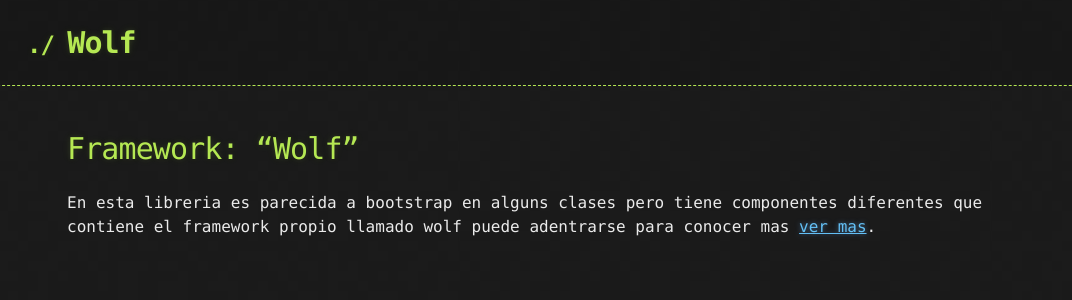
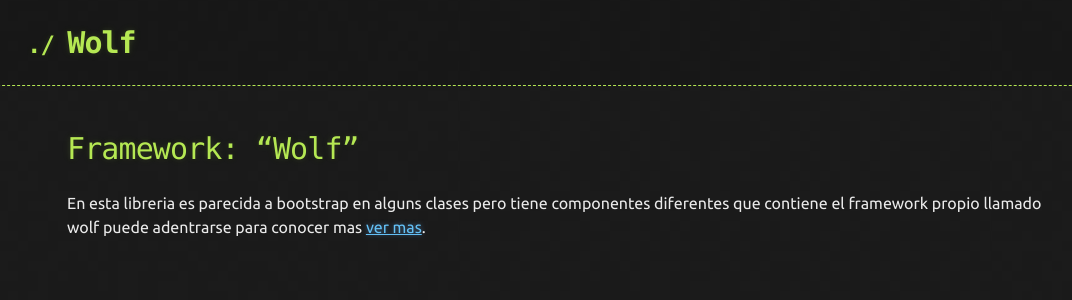
Before and after one commit to NinjaDiaz007/Block, a Jekyll site: the page built from index.md, in a window 1280 px wide. Shown: the top 300 px of the page, without its empty margins (73-1145 px from the left). Built offline with Jekyll 4.4.1, drawn with Linux system fonts in a browser that asks for light colours; our own code applies the rules of GitHub Pages for plain Markdown files.

Commit message:
Add files via upload

```diff
--- a/assets/css/wolf.css
+++ b/assets/css/wolf.css
@@ -1,2 +1,6 @@
 /*Tipo Grafia*/
-@import url('https://fonts.googleapis.com/css2?family=Ubuntu+Mono:ital,wght@0,400;0,700;1,400;1,700&display=swap');
+@import url('https://fonts.googleapis.com/css2?family=Ubuntu:ital,wght@0,300;0,400;0,500;0,700;1,300;1,400;1,500;1,700&display=swap');
+
+body{
+    font-family: "Ubuntu", sans-serif;
+}
```
